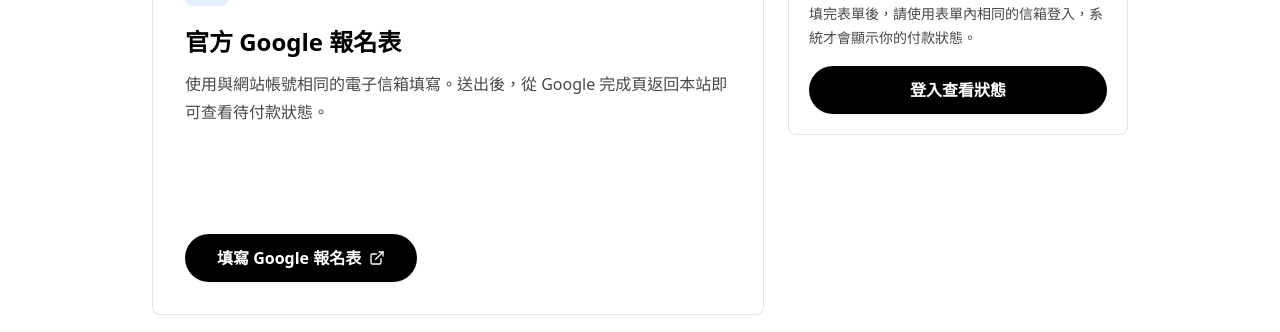
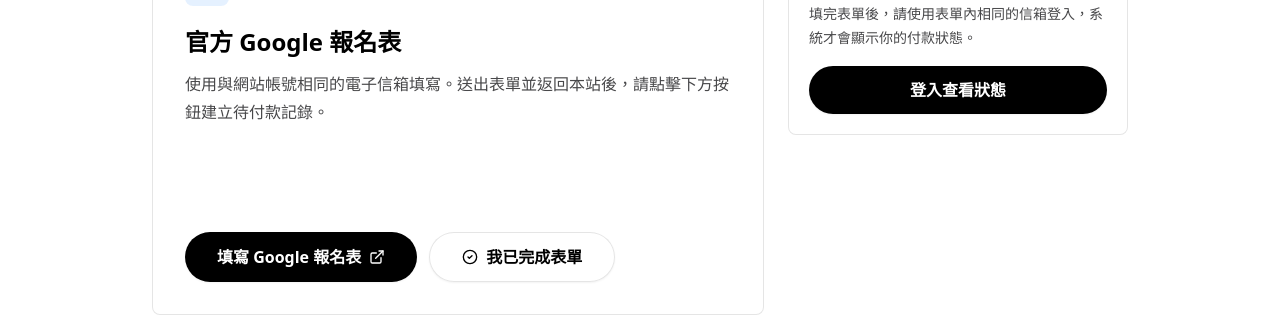
Before and after one commit to Yyc-9/haoyunrunning, a Next.js app: page /courses/hsinchu-beginner-tuesday/register in a window 1280 px wide. Shown: the part 362-694 px from the top of the page. Built offline with nearby package versions, Linux system fonts and the light colour scheme; no server answers; the database is empty.

Commit message:
fix: add reliable course form confirmation

```diff
--- a/app/courses/[slug]/register/CourseRegistrationClient.tsx
+++ b/app/courses/[slug]/register/CourseRegistrationClient.tsx
@@ -193,11 +193,23 @@
               <div>
                 <span className="inline-flex h-11 w-11 items-center justify-center rounded-lg bg-apple-blue/10 text-apple-blue"><FileText className="h-5 w-5" /></span>
                 <h2 className="mt-5 text-2xl font-black text-apple-gray-950">官方 Google 報名表</h2>
-                <p className="mt-3 max-w-xl text-base leading-7 text-apple-gray-600">使用與網站帳號相同的電子信箱填寫。送出後，從 Google 完成頁返回本站即可查看待付款狀態。</p>
+                <p className="mt-3 max-w-xl text-base leading-7 text-apple-gray-600">使用與網站帳號相同的電子信箱填寫。送出表單並返回本站後，請點擊下方按鈕建立待付款記錄。</p>
               </div>
-              <a href={course.signupUrl} target="_blank" rel="noreferrer" className="apple-button-primary w-full gap-2 px-6 py-3 sm:w-fit">
-                填寫 Google 報名表 <ExternalLink className="h-4 w-4" />
-              </a>
+              <div className="flex flex-col gap-3 sm:flex-row sm:flex-wrap">
+                <a href={course.signupUrl} target="_blank" rel="noreferrer" className="apple-button-primary w-full gap-2 px-6 py-3 sm:w-fit">
+                  填寫 Google 報名表 <ExternalLink className="h-4 w-4" />
+                </a>
+                {isLoggedIn ? (
+                  <button type="button" disabled={isConfirmingReturn || Boolean(enrollment)} onClick={confirmGoogleFormReturn} className="apple-button-outline w-full gap-2 px-6 py-3 disabled:cursor-not-allowed disabled:opacity-50 sm:w-fit">
+                    {isConfirmingReturn ? <Loader2 className="h-4 w-4 animate-spin" /> : <CheckCircle2 className="h-4 w-4" />}
+                    {enrollment ? '已建立報名記錄' : '我已完成表單'}
+                  </button>
+                ) : (
+                  <Link href={`/courses/${course.slug}/register?submitted=1&auth=login`} className="apple-button-outline w-full gap-2 px-6 py-3 sm:w-fit">
+                    <CheckCircle2 className="h-4 w-4" />我已完成表單
+                  </Link>
+                )}
+              </div>
             </div>
           ) : (
             <div className="py-10 text-center text-apple-gray-600">管理員尚未設定這門課程的 Google 表單。</div>
@@ -238,9 +250,13 @@
                 <p className="text-sm leading-6 text-apple-gray-600">
                   {returnedFromGoogle
                     ? `尚未建立 ${user?.email} 的待付款記錄，請重新確認。`
-                    : `尚未找到 ${user?.email} 的報名記錄。完成 Google 表單後，請從完成頁返回本站。`}
+                    : `尚未找到 ${user?.email} 的報名記錄。完成 Google 表單後，請點擊「我已完成表單」。`}
                 </p>
-                <button type="button" onClick={returnedFromGoogle ? confirmGoogleFormReturn : loadRegistration} className="apple-button-outline mt-4 w-full gap-2"><RefreshCw className="h-4 w-4" />重新檢查</button>
+                <button type="button" disabled={isConfirmingReturn} onClick={confirmGoogleFormReturn} className="apple-button-primary mt-4 w-full gap-2 disabled:cursor-not-allowed disabled:opacity-50">
+                  {isConfirmingReturn ? <Loader2 className="h-4 w-4 animate-spin" /> : <CheckCircle2 className="h-4 w-4" />}
+                  我已完成表單
+                </button>
+                <button type="button" onClick={loadRegistration} className="apple-button-outline mt-3 w-full gap-2"><RefreshCw className="h-4 w-4" />重新檢查狀態</button>
               </div>
             ) : (
               <div className="mt-5">
```
